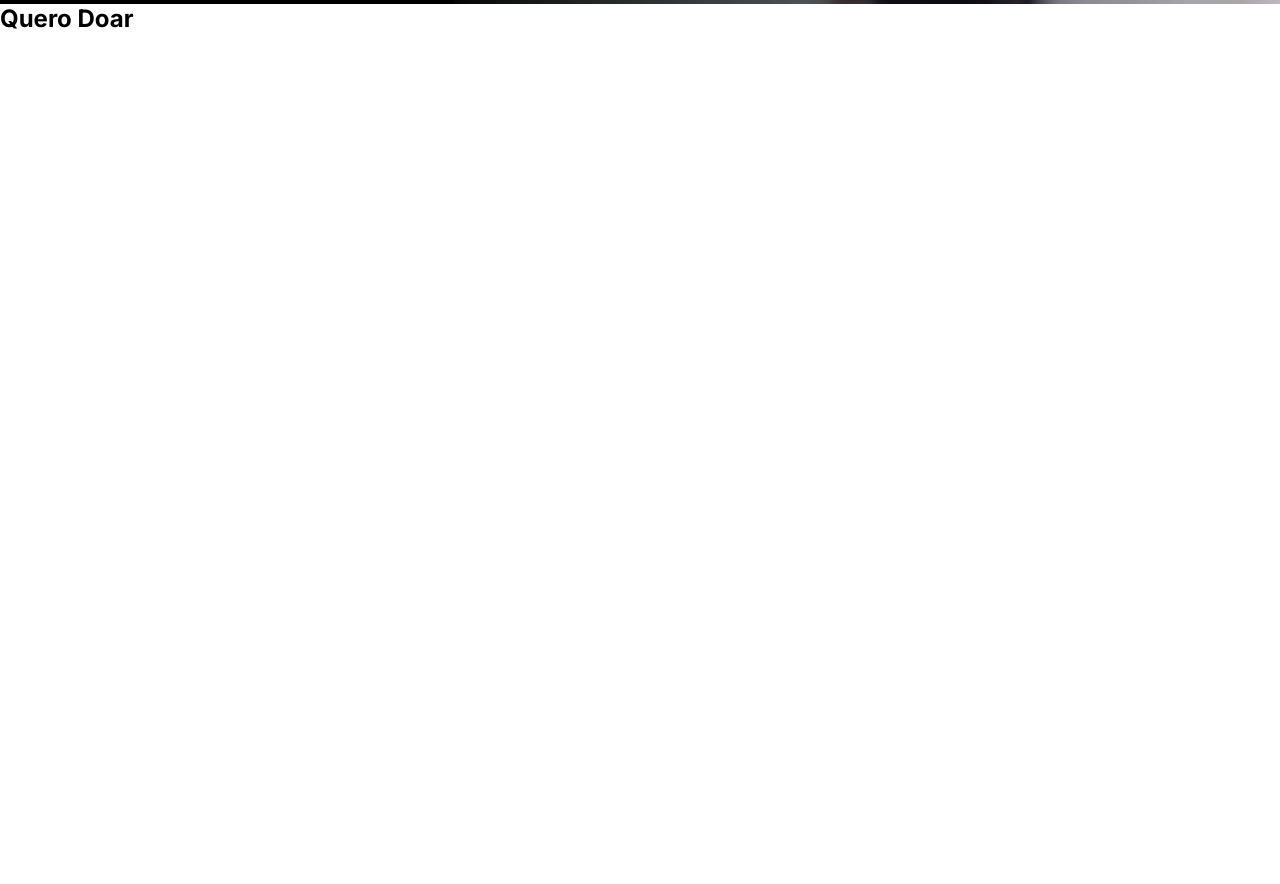
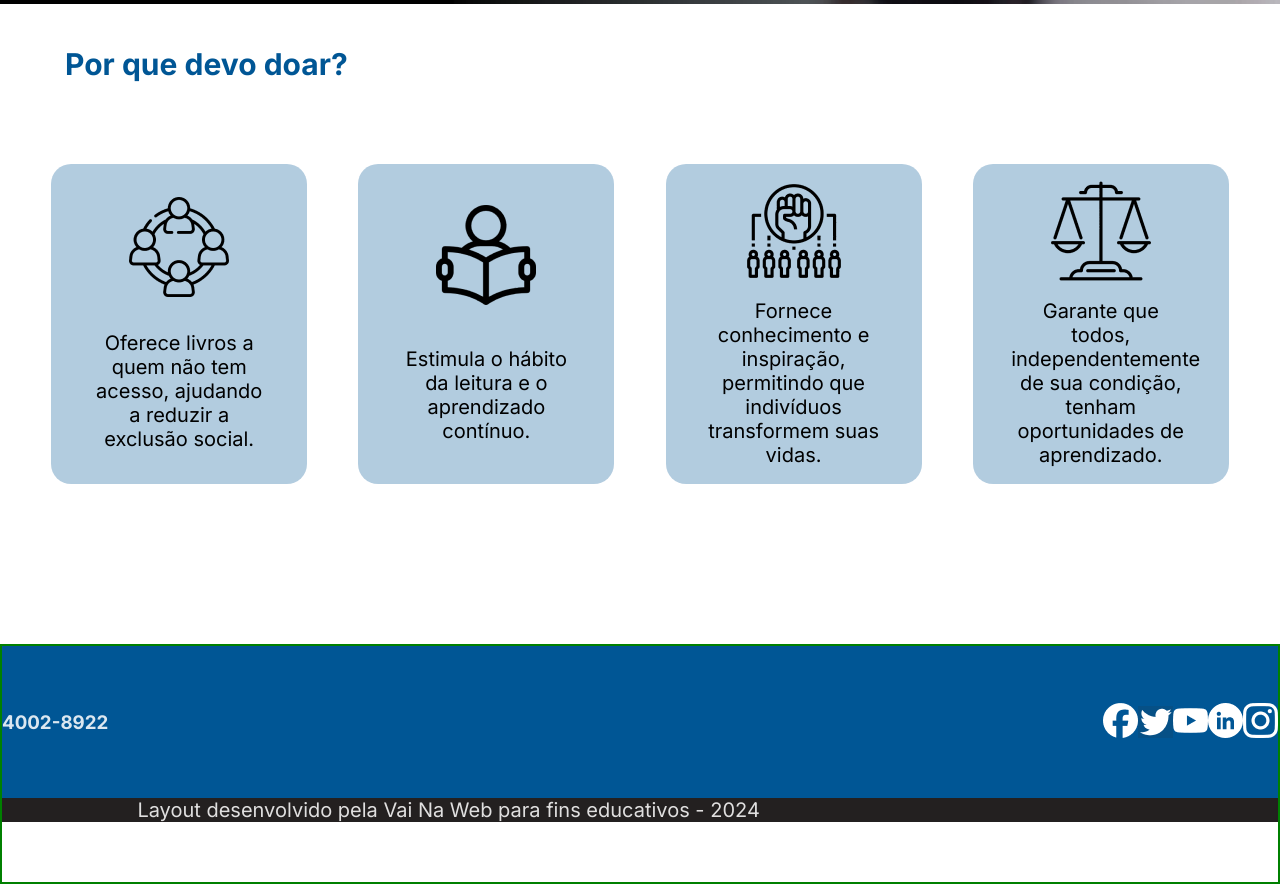
Before and after one commit to Sheila-Salles/Desafio-Final, a React (Vite) app: page / in a window 1280 px wide. Shown: the part 820-1704 px from the top of the page. Before the commit the page ends 853 px from the top, so only its background shows below. Built offline with nearby package versions, Linux system fonts and the light colour scheme.

Commit message:
first commit

```diff
--- a/src/Pages/Inicio/inicio.jsx
+++ b/src/Pages/Inicio/inicio.jsx
@@ -1,12 +1,55 @@
 import S from '../Inicio/inicio.module.scss'
+import community from'../../assets/community.png'
+import reading from'../../assets/reading.png'
+import transform from'../../assets/transform.png'
+import balance from'../../assets/balance.png'
+
+
 
 export default function Inicio(){
     return(
-        <section>
+        <main>
+
             <section className={S.post}>
 
                 <h2>VENHA FAZER PARTE DA MAIOR REDE DE DOAÇÃO</h2>
             </section>
-        </section>
+            <section className={S.devoDoar}>
+            <div>
+                <h2>Por que devo doar?</h2>
+            </div>
+
+        <section className={S.boxCard}>
+        <article>
+
+                    <img src={community} alt="" />
+                    <p> Oferece livros a quem não tem acesso, ajudando a reduzir a exclusão social.</p>
+
+            </article>
+
+            <article>
+            <img src={reading} alt="" />
+                    <p>Estimula o hábito da leitura e o aprendizado contínuo.</p>
+
+
+            </article>
+
+
+            <article>
+                    <img src={transform} alt="" />
+                    <p>Fornece conhecimento e inspiração, permitindo que indivíduos transformem suas vidas.</p>
+
+            </article>
+            <article>
+                    <img src={balance} alt="" />
+                    <p>Garante que todos, independentemente de sua condição, tenham oportunidades de aprendizado.</p>
+
+               </article>
+
+             </section>
+            </section>
+        </main>
+
+
     )
 }
--- a/src/Pages/Inicio/inicio.module.scss
+++ b/src/Pages/Inicio/inicio.module.scss
@@ -16,3 +16,46 @@
     }
 
 }
+
+.devoDoar {
+    height: 80vh;
+    //border: solid 2px red;
+    div{
+      height: 15vh;
+      display: flex;
+      align-items: center;
+      h2{
+        font-size: 30px;
+        color: rgba(0, 86, 149, 1);
+        margin-left:65px;
+
+      }
+    }
+}
+
+.boxCard{
+  //border: solid 2px yellow;
+  height: 50vh;
+  display: flex;
+  align-items: center;
+  justify-content: space-evenly;
+
+}
+
+article{
+  width: 20%;
+  height: 80%;
+  background: rgba(1, 87, 148, 0.3);
+  display: flex;
+  flex-direction: column;
+  align-items: center;
+  justify-content: space-evenly;
+  border-radius: 20px;
+
+
+}
+p{
+  width: 70%;
+  font-size: 20px;
+  text-align: center;
+}
--- a/src/components/Footer/footer.jsx
+++ b/src/components/Footer/footer.jsx
@@ -1,7 +1,30 @@
+import facebook from '../../assets/facebook.png'
+import instagram from '../../assets/instagram.png'
+import linkedin from '../../assets/linkedin.png'
+import youtube from '../../assets/youtube.png'
+import twitter from '../../assets/Twitter.png'
+import S from '../Footer/footer.module.scss'
+
+
+
+
+
 export default function Footer(){
     return(
-        <section>
-            <h2>Quero Doar</h2>
-        </section>
+        <footer>
+            <section className={S.boxSocial}>
+                <h3>4002-8922</h3>
+                <nav>
+                    <a href=""><img src={facebook} alt="icone do facebook" /></a>
+                    <a href=""><img src={twitter} alt="icone do twitter" /></a>
+                    <a href=""><img src={youtube} alt="icone do youtube" /></a>
+                    <a href=""><img src={linkedin} alt="icone do linkedin" /></a>
+                    <a href=""><img src={instagram} alt="icone do instagram" /></a>
+                </nav>
+            </section>
+            <section className={S.boxRodape}>
+            <p>Layout desenvolvido pela Vai Na Web para fins educativos - 2024  </p>
+            </section>
+        </footer>
     )
 }
--- a/src/components/Footer/footer.module.scss
+++ b/src/components/Footer/footer.module.scss
@@ -0,0 +1,20 @@
+footer{
+    border: solid green 2px;
+    height: 30vh;
+    color: rgba(255, 255, 255, 0.86);
+
+}
+
+.boxSocial{
+    background: rgba(0, 86, 149, 1);
+    height: 19vh;
+    display: flex;
+    align-items: center;
+    justify-content: space-between;
+}
+.boxRodape{
+    background: rgba(35, 32, 32, 1);
+
+
+
+}
```
Also changed, not shown: src/assets/transform.png (renamed from src/assets/1transform.png).
